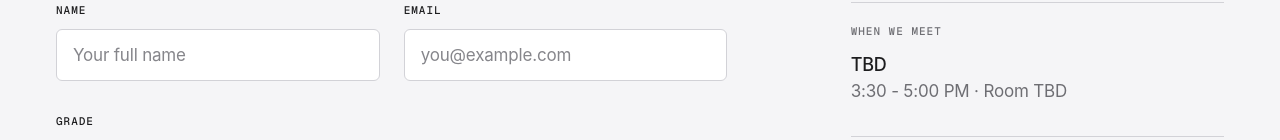
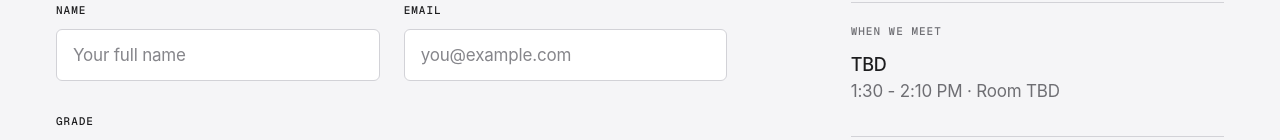
Before and after one commit to Null891/Ship-It-Society, a Next.js app: page /join in a window 1280 px wide. Shown: the part 636-776 px from the top of the page. Built offline with nearby package versions, Linux system fonts and the light colour scheme; no server answers; a web font is replaced by a local one.

Commit message:
Change meeting time to 1:30 - 2:10 PM

```diff
--- a/content/club.ts
+++ b/content/club.ts
@@ -180,9 +180,9 @@ export const prizes = {
 
 export const schedule = {
   cadence: "TBD", // TODO: confirm the day
-  time: "3:30 - 5:00 PM", // TODO: confirm the time
+  time: "1:30 - 2:10 PM", // TODO: confirm the time
   room: "Room TBD", // TODO: confirm the room
-  nextMeeting: "2026-09-23T15:30:00-07:00", // TODO: real date
+  nextMeeting: "2026-09-23T13:30:00-07:00", // TODO: real date
   nextHackathonDeadline: "2026-10-23T23:59:00-07:00", // TODO: real date
   nextHackathonName: "Hackathon 01", // TODO: name it
   season: [
```
